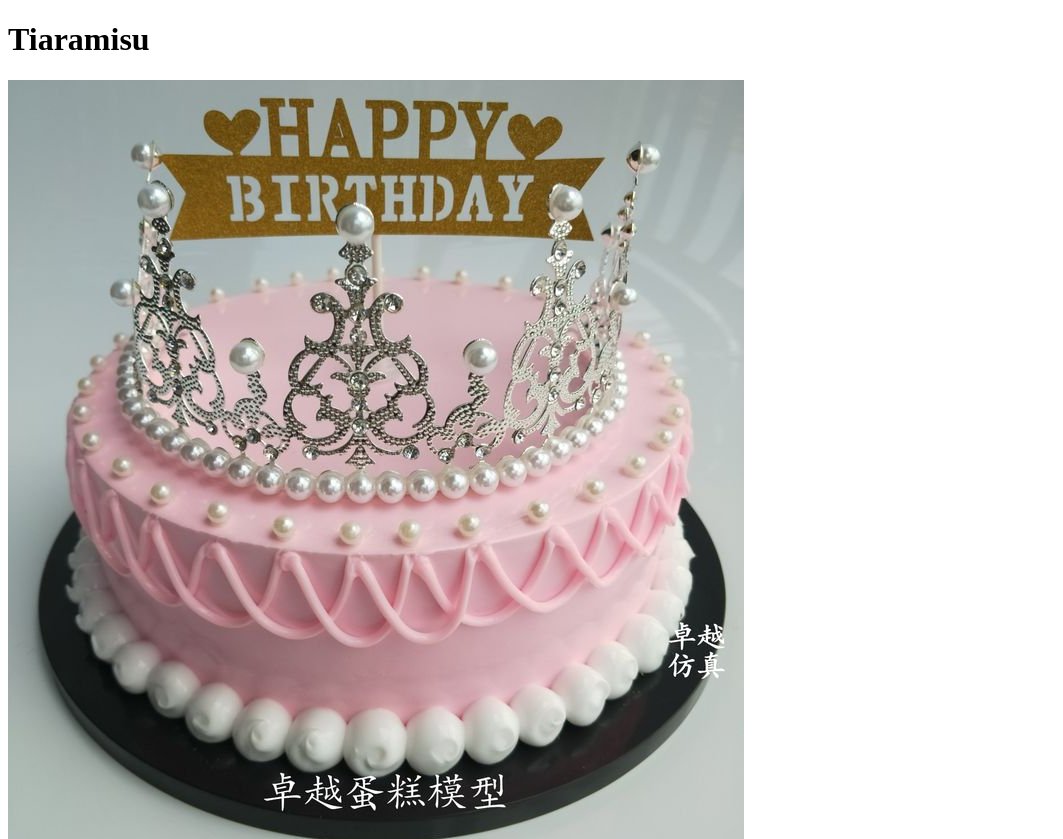
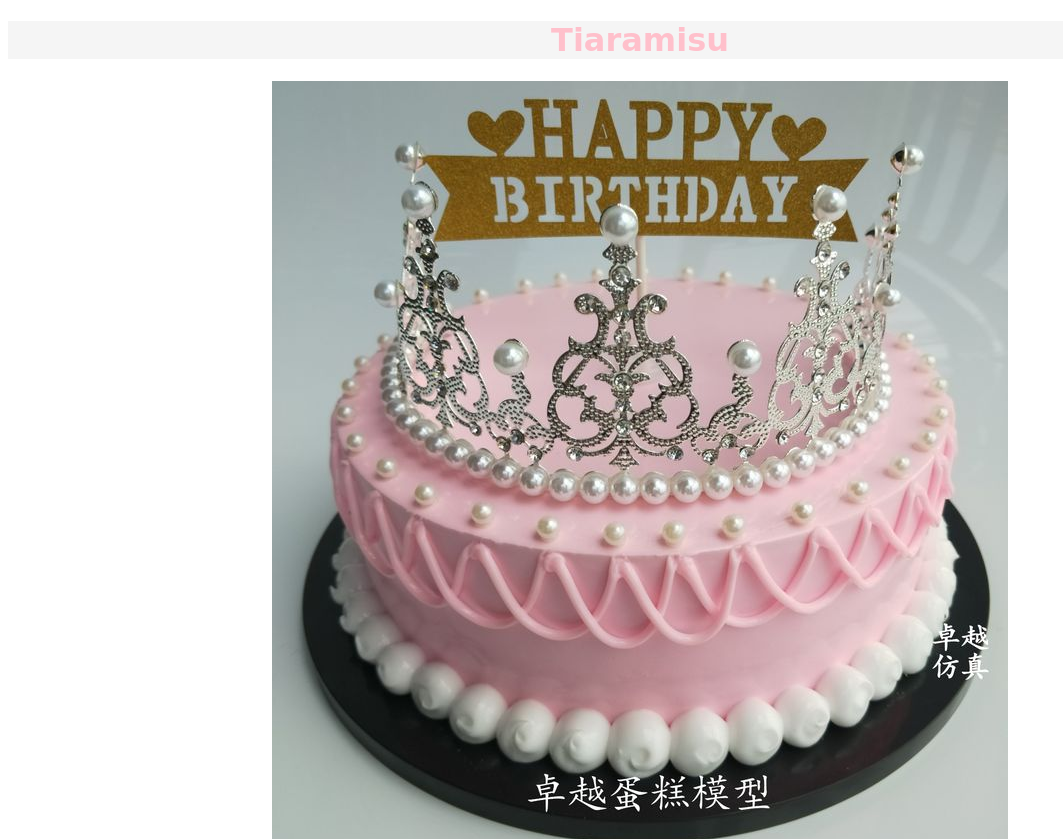
Before and after one commit to LBoj/odin-recipes, a plain HTML site: page recipes/tiaramisu.html in a window 1280 px wide. Shown: the top 839 px of the page, without its empty margins (0-1063 px from the left). Drawn offline with Linux system fonts and the light colour scheme.

Commit message:
added my first css to html

```diff
--- a/recipes/tiaramisu.html
+++ b/recipes/tiaramisu.html
@@ -5,9 +5,15 @@
     <meta http-equiv="X-UA-Compatible" content="IE=edge">
     <meta name="viewport" content="width=device-width, initial-scale=1.0">
     <title>deus regina crustalam sanctum</title>
+    <link rel="stylesheet" href="../style.css">
+    <style>
+        * {
+            font-family: "Brush Script MT", cursive;
+        }
+    </style>
 </head>
 <body>
-    <h1>Tiaramisu</h1>
+    <h1 class="tiara">Tiaramisu</h1>
     <img src=../img/tiaramisu.jpg alt="God save us all">
     <h2>Description</h2>
     <p>A cake fit to be a queen.</p>
--- /dev/null
+++ b/style.css
@@ -0,0 +1,17 @@
+h1 {
+    background-color: whitesmoke;
+    text-align: center;
+}
+.eggs {
+    color: gold;
+}
+.milk {
+    color: chocolate;
+}
+.tiara {
+    color: pink;
+}
+img {
+    margin: auto;
+    display: block;
+}
```
Also changed, not shown: index.html (+1 -0 lines), recipes/almond-beverage.html (+2 -1 lines), recipes/eggs.html (+2 -1 lines).
